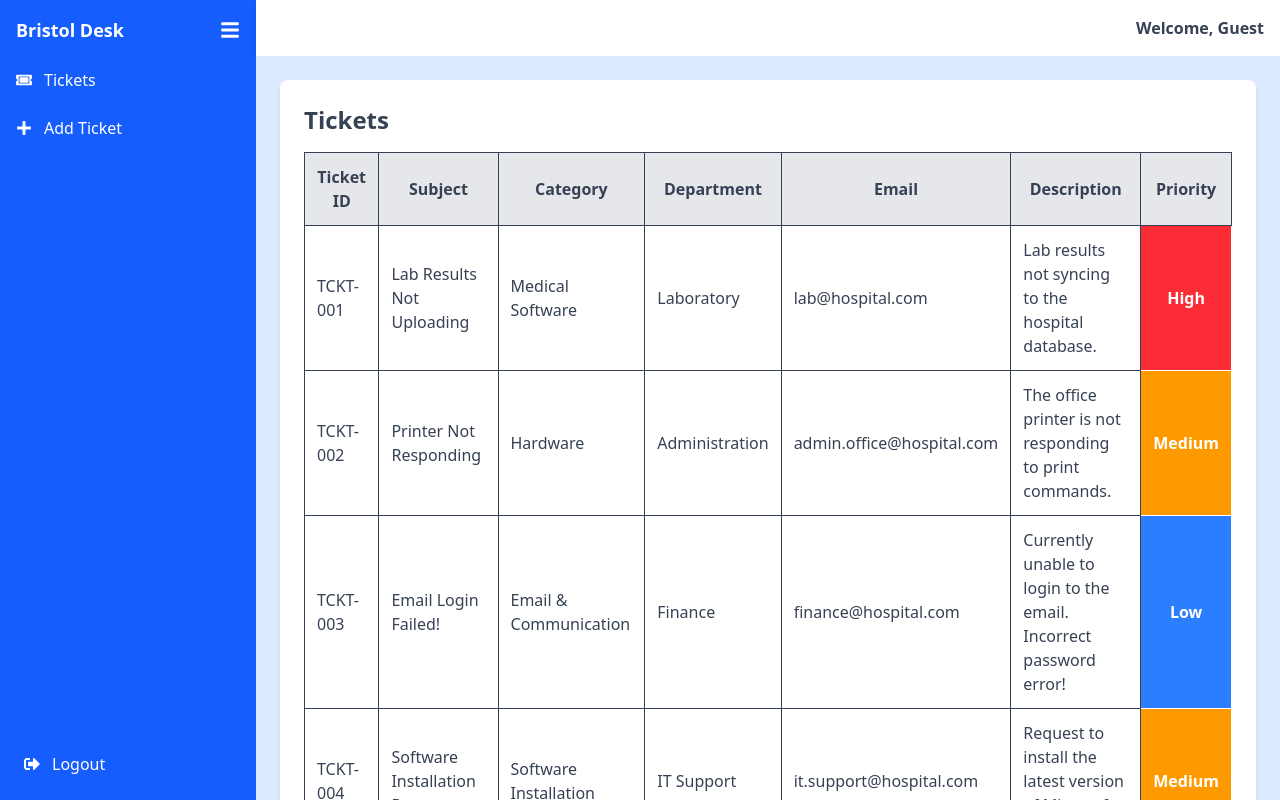
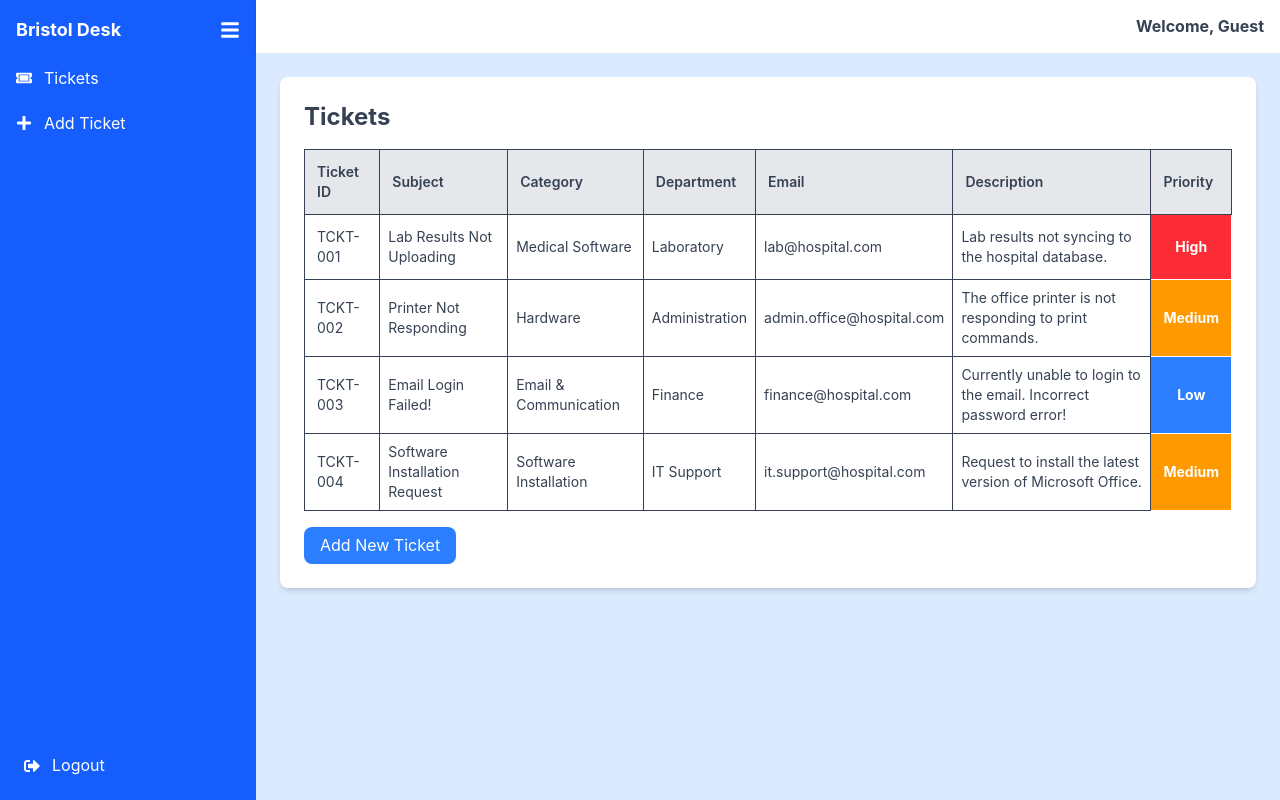
Before and after one commit to Janeirungu01/Helpdesk-Ticketing-System, a React (Vite) app: page /tickets in a window 1280 px wide. Built offline with nearby package versions, Linux system fonts and the light colour scheme.

Commit message:
change table layout

```diff
--- a/src/components/Tickets.jsx
+++ b/src/components/Tickets.jsx
@@ -57,11 +57,11 @@ function Tickets({ tickets, loggedInUser }) {
               {ticketList.map((ticket) => (
                 <tr key={ticket.ticketId} className="text-gray-700">
                   <td className="p-3 border">{ticket.ticketId}</td>
-                  <td className="p-3 border">{ticket.subject}</td>
-                  <td className="p-3 border">{ticket.category}</td>
-                  <td className="p-3 border">{ticket.department}</td>
-                  <td className="p-3 border">{ticket.email}</td>
-                  <td className="p-3 border">{ticket.description}</td>
+                  <td className="p-2 border">{ticket.subject}</td>
+                  <td className="p-2 border">{ticket.category}</td>
+                  <td className="p-2 border">{ticket.department}</td>
+                  <td className="p-2 border">{ticket.email}</td>
+                  <td className="p-2 border">{ticket.description}</td>
                   <td
                     className={`p-3 border font-bold text-white text-center ${
                       ticket.priority === "High"
--- a/src/index.css
+++ b/src/index.css
@@ -26,3 +26,25 @@
         }
     } */
 }
+
+@layer base {
+	html {
+		font-family: 'Inter', sans-serif;
+		line-height: 1.3;
+	}
+	table {
+	}
+	th,
+	td {
+		@apply py-3 px-2.5 text-sm text-left border-y ;
+	}
+	thead {
+		@apply bg-neutral-100;
+	}
+	th {
+		@apply font-semibold;
+	}
+	/* a {
+		@apply text-sky-500 hover:underline;
+	} */
+}
```
